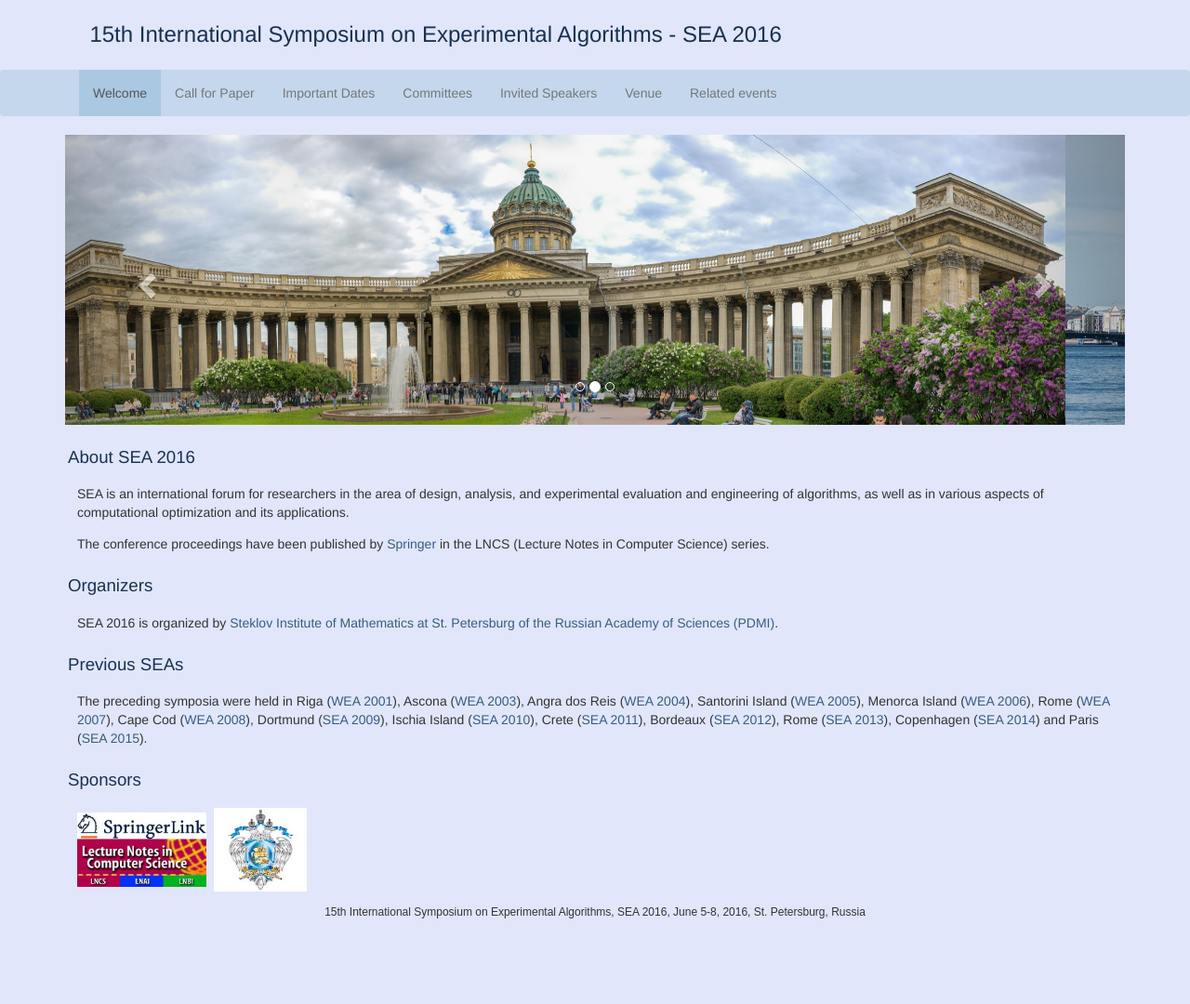
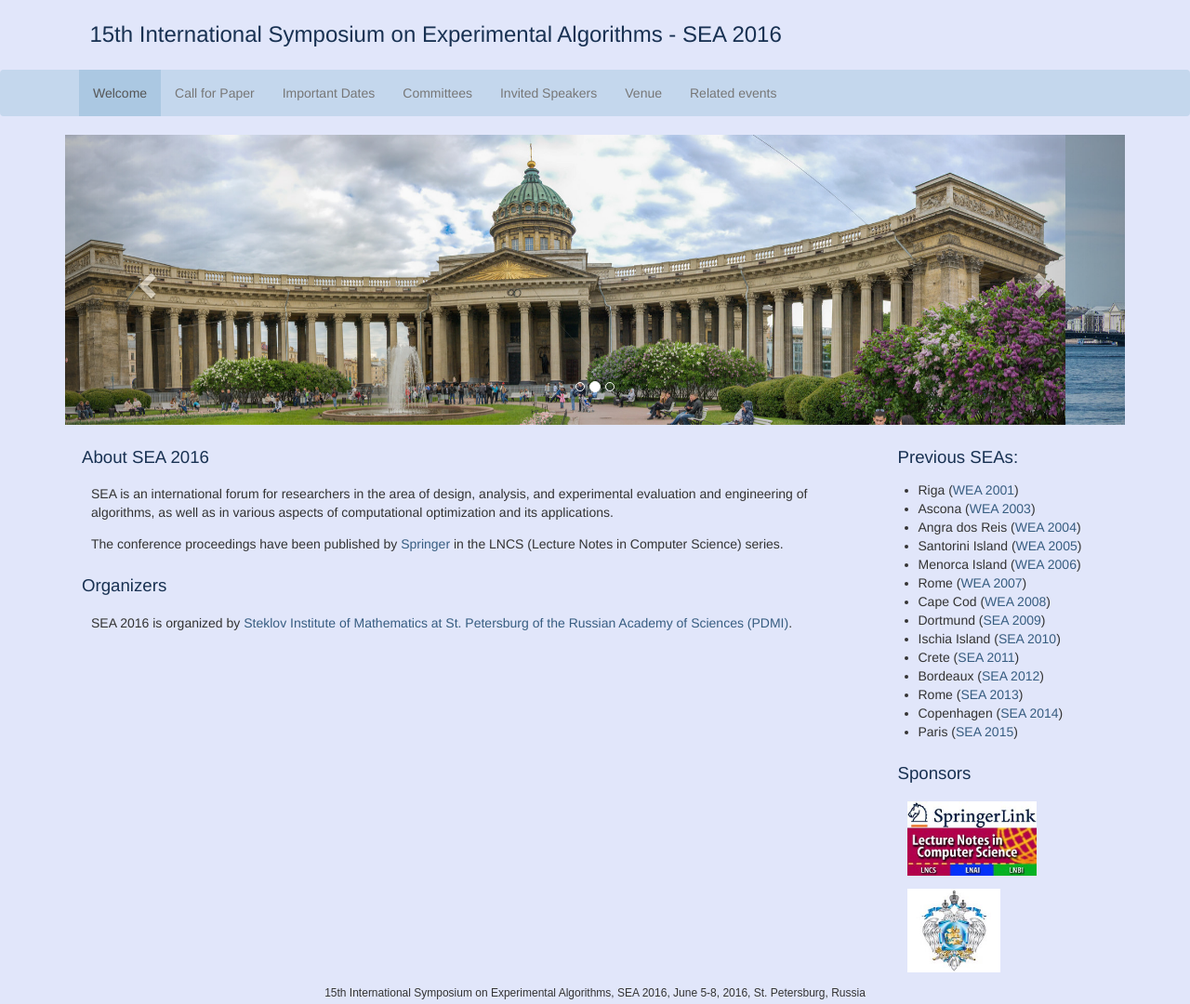
Before and after one commit to JButterly/sea2016, a plain HTML site: page index.html in a window 1280 px wide. Shown: the whole page at 93% size. Before the commit the page ends 1000 px from the top, so only its background shows below. Drawn offline with nearby package versions, Linux system fonts and the light colour scheme.

Commit message:
move previous SEAs and Organizers in separate modules

```diff
--- a/index.html
+++ b/index.html
@@ -119,7 +119,9 @@
     <span class="glyphicon glyphicon-chevron-right" aria-hidden="true"></span>
   </a>
 </div>
+
 <div class="row second-row">
+  <div class="col-md-9">
   <h3>About SEA 2016</h3>
   <p>SEA is an international forum for researchers in the area of design, analysis,
     and experimental evaluation and engineering of algorithms, as well as in various
@@ -132,29 +134,33 @@
       <p>SEA 2016 is organized by <a href="http://www.pdmi.ras.ru/pdmi/en">Steklov
         Institute of Mathematics at St. Petersburg of the Russian Academy of Sciences
         (PDMI)</a>.</p>
-
-      <h3>Previous SEAs</h3>
-<p>The preceding symposia were held in
-  Riga (<a href="https://www.ibisc.univ-evry.fr/~bampis/WEA2001.html">WEA 2001</a>),
-  Ascona (<a href="http://www.idsia.ch/wea2003">WEA 2003</a>),
-  Angra dos Reis (<a href="https://egw.inf.puc-rio.br/">WEA 2004</a>),
-  Santorini Island (<a href="http://ru1.cti.gr/wea05/">WEA 2005</a>),
-  Menorca Island (<a href="http://www.cs.upc.edu/~wea/">WEA 2006</a>),
-  Rome (<a href="http://www.dis.uniroma1.it/wea07/">WEA 2007</a>),
-  Cape Cod (<a href="http://www.cs.amherst.edu/ccm/wea08/">WEA 2008</a>),
-  Dortmund (<a href="http://www.sea2009.org/">SEA 2009</a>),
-  Ischia Island (<a href="http://www.sea2010.unina.it/">SEA 2010</a>),
-  Crete (<a href="http://www.rebennack.net/SEA2011/">SEA 2011</a>),
-  Bordeaux (<a href="http://sea2012.labri.fr/">SEA 2012</a>),
-  Rome (<a href="http://www.dis.uniroma1.it/~sea2013/">SEA 2013</a>),
-  Copenhagen (<a href="http://www.diku.dk/sea2014/">SEA 2014</a>) and
-  Paris (<a href="http://sea2015.lip6.fr/index.html">SEA 2015</a>).</p>
+      </div>
+        <div class="col-md-3 previousSEAs">
+          <h3>Previous SEAs:</h3>
+          <ul>
+          <li>Riga (<a href="https://www.ibisc.univ-evry.fr/~bampis/WEA2001.html">WEA 2001</a>)
+          <li>Ascona (<a href="http://www.idsia.ch/wea2003">WEA 2003</a>)
+          <li>Angra dos Reis (<a href="https://egw.inf.puc-rio.br/">WEA 2004</a>)
+          <li>Santorini Island (<a href="http://ru1.cti.gr/wea05/">WEA 2005</a>)
+          <li>Menorca Island (<a href="http://www.cs.upc.edu/~wea/">WEA 2006</a>)
+          <li>Rome (<a href="http://www.dis.uniroma1.it/wea07/">WEA 2007</a>)
+          <li>Cape Cod (<a href="http://www.cs.amherst.edu/ccm/wea08/">WEA 2008</a>)
+          <li>Dortmund (<a href="http://www.sea2009.org/">SEA 2009</a>)
+          <li>Ischia Island (<a href="http://www.sea2010.unina.it/">SEA 2010</a>)
+          <li>Crete (<a href="http://www.rebennack.net/SEA2011/">SEA 2011</a>)
+          <li>Bordeaux (<a href="http://sea2012.labri.fr/">SEA 2012</a>)
+          <li>Rome (<a href="http://www.dis.uniroma1.it/~sea2013/">SEA 2013</a>)
+          <li>Copenhagen (<a href="http://www.diku.dk/sea2014/">SEA 2014</a>)
+          <li>Paris (<a href="http://sea2015.lip6.fr/index.html">SEA 2015</a>)
+        </ul>
 
         <h3>Sponsors</h3>
         <p><a href="http://www.springer.com/computer/lncs?SGWID=0-164-0-0-0">
-  <img src="img/springer.jpg" height="80" width="139"></a>
-  &nbsp;<a href="http://xn--80abucjiibhv9a.xn--p1ai/"><img src="img/mon.jpg" height="90" width="100"></a>
+          <img src="img/springer.jpg" height="80" width="139"></a></p>
+          <p><a href="http://xn--80abucjiibhv9a.xn--p1ai/">
+            <img src="img/mon.jpg" height="90" width="100"></a>
         </p>
+      </div>
       </div>
   </div>
   <footer>
```
Lines whose indentation alone changed are shown as unchanged.
